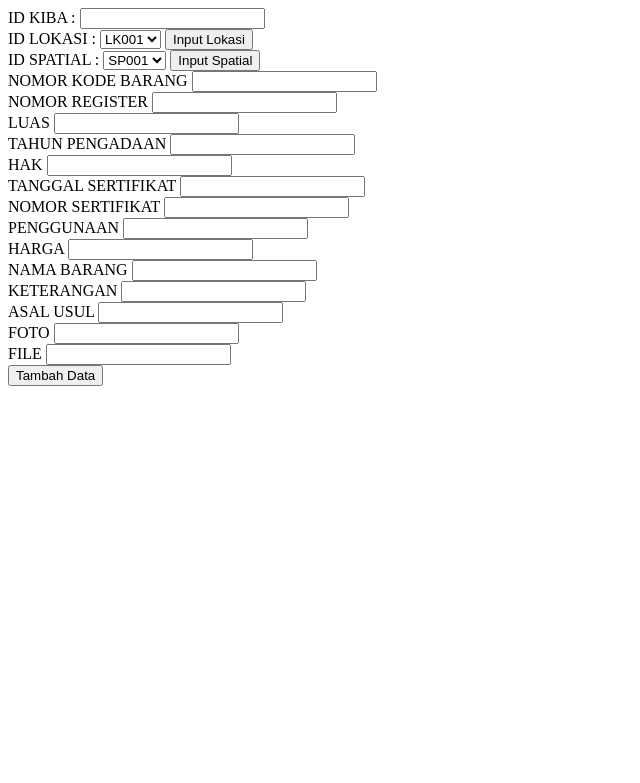
After one commit to regawarp/SisfoInvenAset, a PHP site: page /link/admin/kiba_input.php in a window 1280 px wide. The commit adds this page. Shown: the top 783 px of the page, without its empty margins (0-640 px from the left). Run offline with PHP 8.4, Linux system fonts and the light colour scheme; the visitor is signed in with stand-in values (Sample User, id 1).

Commit message:
Add Input KIB A / Change login process
(+) kiba_input.php

```diff
--- /dev/null
+++ b/link/admin/kiba_input.php
@@ -0,0 +1,61 @@
+<?php
+session_start();
+
+if ( isset( $_SESSION['user_id'] ) ) {
+
+} else {
+    // Redirect them to the login page
+    header("Location: ../login.php");
+}
+?>
+<html>
+<head>
+	<title>Input Kib A</title>
+</head>
+<body>
+	<form method="post" action="process.php?process=insert-kiba">
+		ID KIBA :
+		<input type="text" name="idkiba">
+		<br>ID LOKASI :
+		<select name="idlokasi">
+			<option>LK001</option>
+			<option>LK002</option>
+		</select> <button>Input Lokasi</button>
+		<br>ID SPATIAL :
+		<select name="idspa">
+			<option>SP001</option>
+			<option>SP002</option>
+		</select> <button>Input Spatial</button>
+		<br>NOMOR KODE BARANG
+		<input type="text" name="nokodebrg">
+		<br>NOMOR REGISTER
+		<input type="text" name="noregister">
+		<br>LUAS
+		<input type="text" name="luas">
+		<br>TAHUN PENGADAAN
+		<input type="text" name="thn_pengadaan">
+		<br>HAK
+		<input type="text" name="hak">
+		<br>TANGGAL SERTIFIKAT
+		<input type="text" name="tgl_sertifikat">
+		<br>NOMOR SERTIFIKAT
+		<input type="text" name="no_sertifikat">
+		<br>PENGGUNAAN
+		<input type="text" name="penggunaan">
+		<br>HARGA
+		<input type="text" name="harga">
+		<br>NAMA BARANG
+		<input type="text" name="nama_barang">
+		<br>KETERANGAN
+		<input type="text" name="keterangan">
+		<br>ASAL USUL
+		<input type="text" name="asalusul">
+		<br>FOTO
+		<input type="text" name="foto">
+		<br>FILE
+		<input type="text" name="file">
+		<br>
+		<button>Tambah Data</button>
+	</form>
+</body>
+</html>
--- a/link/beranda.php
+++ b/link/beranda.php
@@ -106,7 +106,7 @@
 						<h5 class="modal-title text-center" id="exampleModalLongTitle">Login</h5>
 					</div>
 					<div class="modal-body">
-						<form action="" method="post">
+						<form action="process.php?process=login" method="post">
 							Username: <br/>
 							<input type="text" name="username" id="" class="form-control">
 							Password: <br/>
```
Also changed, not shown: link/process.php (+41 -0 lines).
